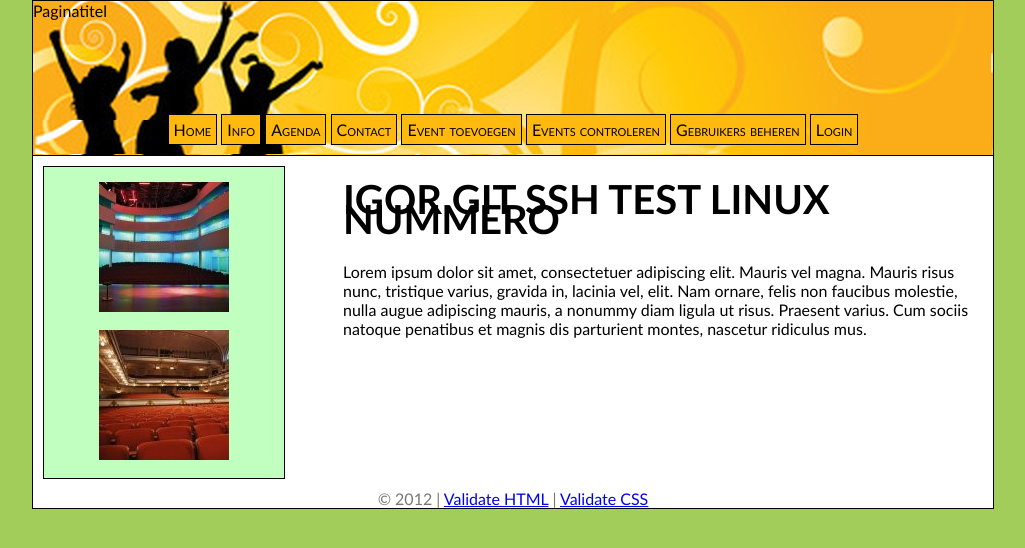
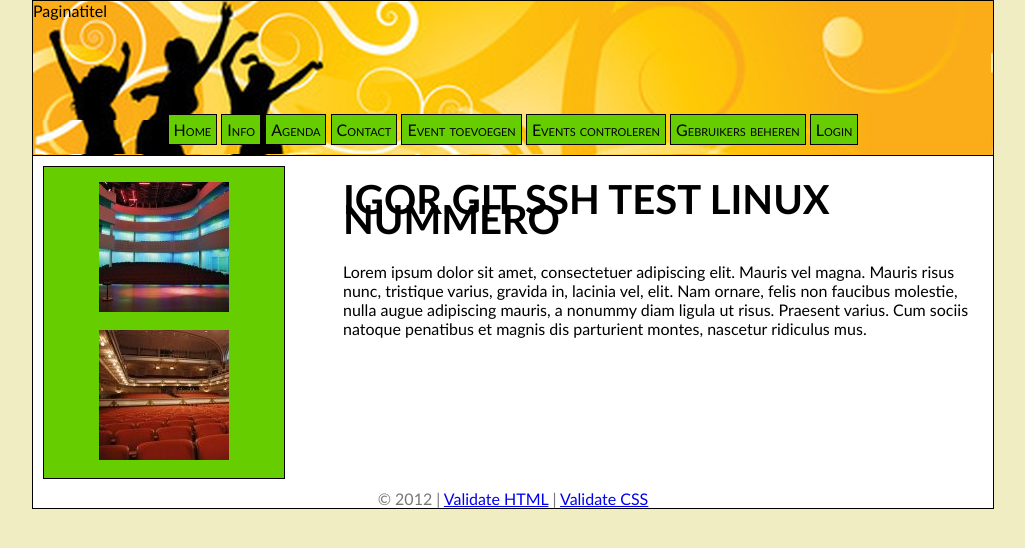
Before and after one commit to MaartenJager/Public_Agenda, a PHP site: page /index.php in a window 1280 px wide. Shown: the top 548 px of the page, without its empty margins (127-1152 px from the left). Run offline with PHP 8.4, Linux system fonts and the light colour scheme.

Commit message:
nieuwe kleur website

```diff
--- a/style.css
+++ b/style.css
@@ -14,7 +14,7 @@ body {
     width: 960px;
 
     /* Properties of background */
-    background: #A2CD5A;
+    background: #F1EDC2;
 
     /* Properties of boundaries */
     border-style: solid;
@@ -123,7 +123,7 @@ form.button:hover {
     border-style: solid;
     border-width: 1px;
     padding: 5px;
-    background-color: #FFB90F;
+    background-color: #66CD00;
 
 }
 
@@ -151,7 +151,7 @@ form.button:hover {
 
 
     /* Properties of background */
-    background: #C1FFC1;
+    background: #66CD00;
 
     /* Properties of boundaries */
     margin: 10px 0px 10px 10px;
```
